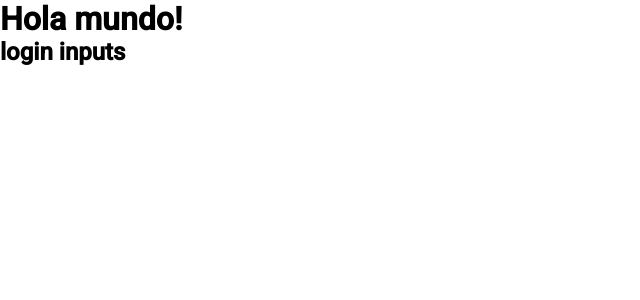
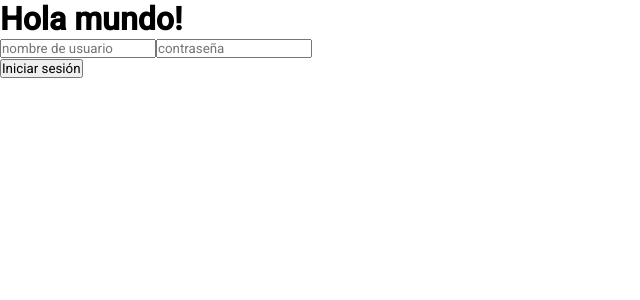
Before and after one commit to fer3443/administrador-de-tareas, a React (Vite) app: page / in a window 1280 px wide. Shown: the top 300 px of the page, without its empty margins (0-640 px from the left). Built offline with nearby package versions, Linux system fonts and the light colour scheme.

Commit message:
componente login creado

```diff
--- a/src/components/login/Login.jsx
+++ b/src/components/login/Login.jsx
@@ -1,7 +1,51 @@
-import React from "react";
+import React, { useState } from "react";
+import { LoginUser } from "../../service/api";
 
 export const Login = () => {
-  return <section>
-		<h2>login inputs</h2>
-	</section>;
+  const [data, setData] = useState({
+    userName: "",
+    password: "",
+  });
+
+  function handleChange(e) {
+    const { name, value } = e.target;
+
+    setData({
+      ...data,
+      [name]: value,
+    });
+  }
+
+  function handleSubmit(e) {
+    e.preventDefault();
+    LoginUser({
+      userName: data.userName,
+      password: data.password,
+    })
+      .then((res) => console.log(res))
+      .catch((err) => console.log(err));
+  }
+  return (
+    <section>
+      <form action="">
+        <input
+          type="text"
+          name="userName"
+          value={data.userName}
+          onChange={handleChange}
+          placeholder="nombre de usuario"
+        />
+        <input
+          type="text"
+          name="password"
+          value={data.password}
+          onChange={handleChange}
+          placeholder="contraseña"
+        />
+      </form>
+      <button type="submit" onClick={handleSubmit}>
+        Iniciar sesión
+      </button>
+    </section>
+  );
 };
--- /dev/null
+++ b/src/config/server_constant.jsx
@@ -0,0 +1,4 @@
+const server = {
+  URL_CONECTION: "https://administrador-de-tareas.onrender.com/api",
+};
+export { server };
--- a/src/service/api.jsx
+++ b/src/service/api.jsx
@@ -1,3 +1,25 @@
-export async function Login(){
+import { server } from "../config/server_constant"
 
+export async function LoginUser({userName, password}) {
+  try {
+		const body = JSON.stringify({
+			userName,
+			password
+		})
+		const response = await fetch(`${server.URL_CONECTION}/user/login`, {
+			method: "POST",
+			headers: {"content-type":"application/json"},
+			body: body
+		})
+
+		if(!response.ok){
+			const errorData = await response.json()
+			throw new Error(`Error ${response.status} - ${errorData.msg_error}`)
+		}
+
+		return await response.json()
+  } catch (error) {
+		console.error("Error en el login ", error);
+		throw new Error("Hubo un error al iniciar sesion")
+	}
 }
```
